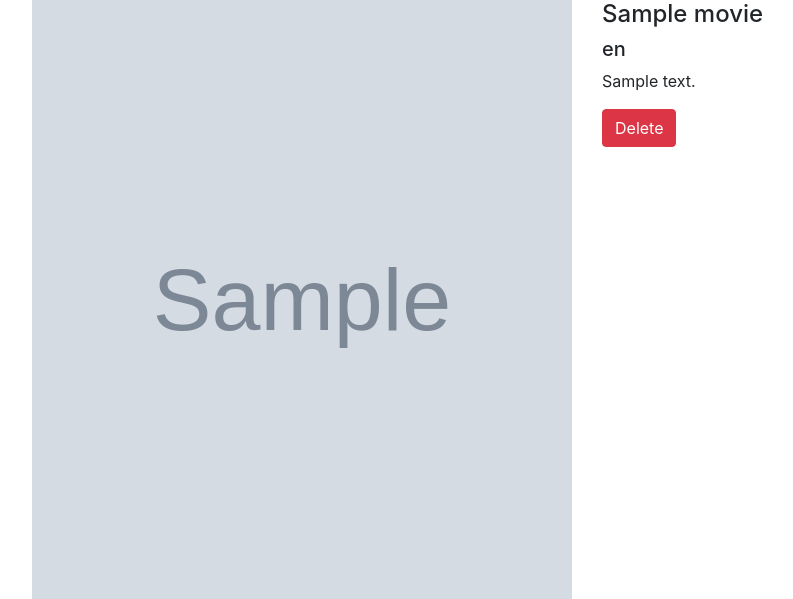
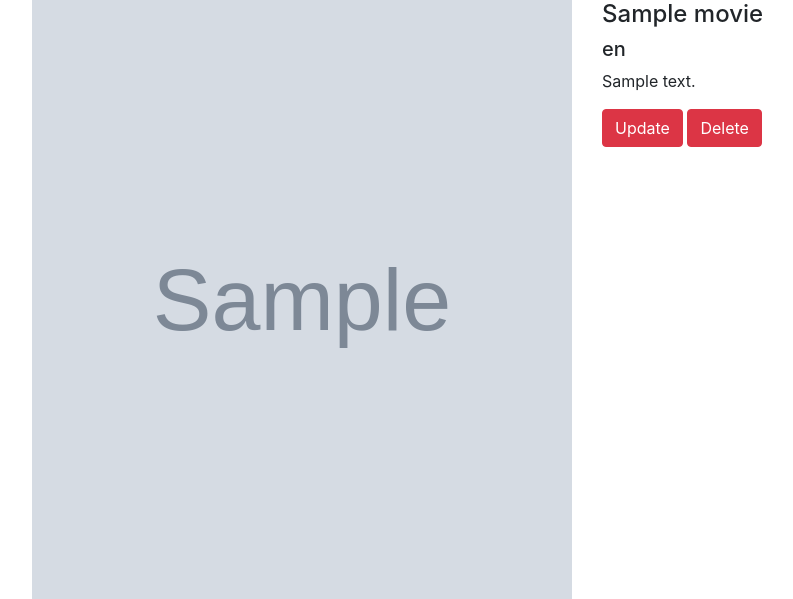
Before and after one commit to Akhiljoji145/movieproject1, a Django app: page /1/ in a window 1280 px wide. Shown: the part 56-655 px from the top of the page, without its empty margins (53-846 px from the left). Run offline with Django 4.2, Linux system fonts and the light colour scheme; tables that the repository leaves empty hold one stand-in row (values such as "Sample post"); grey boxes marked "Sample" are stand-in pictures.

Commit message:
modified

```diff
--- a/movie/forms.py
+++ b/movie/forms.py
@@ -1,2 +1,7 @@
 from django import forms
 from .models import Movie
+
+class MovieForm(forms.ModelForm):
+    class Meta:
+        model = Movie
+        fields = ['name','desc','image','movie_type','release_date','movie_lang']
--- a/movie/urls.py
+++ b/movie/urls.py
@@ -6,4 +6,5 @@ urlpatterns = [
     path('<int:movie_id>/',views.about,name='about'),
     path('add/',views.add_movie,name='add'),
     path('delete/<int:mov_id>/',views.delete,name='delete'),
+    path('update/<int:id>/',views.update,name='update'),
 ]
--- a/movie/views.py
+++ b/movie/views.py
@@ -1,6 +1,7 @@
 from django.shortcuts import render,redirect
 from .models import Movie
 from django.urls import reverse
+from .forms import MovieForm
 # Create your views here.
 def movie_list(request):
 	movies=Movie.objects.all()
@@ -27,3 +28,11 @@ def delete(request,mov_id):
 	movie=Movie.objects.get(id=mov_id)
 	movie.delete()
 	return redirect('/')
+
+def update(request,id):
+	movie=Movie.objects.get(id=id)
+	form=MovieForm(request.POST or None,request.FILES,instance=movie)
+	if form.is_valid():
+		form.save()
+		return redirect('/')
+	return render(request,'update.html',{'movie':movie,'form':form})
--- a/template/index.html
+++ b/template/index.html
@@ -3,7 +3,7 @@
 <html>
 <head>
 	<link rel="stylesheet" href="https://cdn.jsdelivr.net/npm/bootstrap@4.0.0/dist/css/bootstrap.min.css" integrity="sha384-Gn5384xqQ1aoWXA+058RXPxPg6fy4IWvTNh0E263XmFcJlSAwiGgFAW/dAiS6JXm" crossorigin="anonymous">
-	<link rel="stylesheet" type="text/css" href="{% static 'css/custom.css' %}">
+	<link rel="stylesheet" type="text/css" href="{% static "css/custom.css" %}">
 	<title>MovieMarvel</title>
 </head>
 <body>
--- a/template/moviedetail.html
+++ b/template/moviedetail.html
@@ -11,6 +11,7 @@
 		<h4>{{movies.name}}</h4>
 		<h5>{{movies.movie_lang}}</h5>
 		<p>{{movies.desc}}</p>
+		<a class="btn btn-danger" href="{% url 'movie:update' movies.id %}">Update</a>
 		<a class="btn btn-danger" href="{% url 'movie:delete' movies.id %}">Delete</a>
 	</div>
 
--- /dev/null
+++ b/template/update.html
@@ -0,0 +1,5 @@
+<form method="POST" enctype="multipart/form-data">
+		{% csrf_token %}
+		{{form.as_p}}
+		<input type="submit">
+</form>
```
Also changed, not shown: media/kannur_squad.jpg (added).
